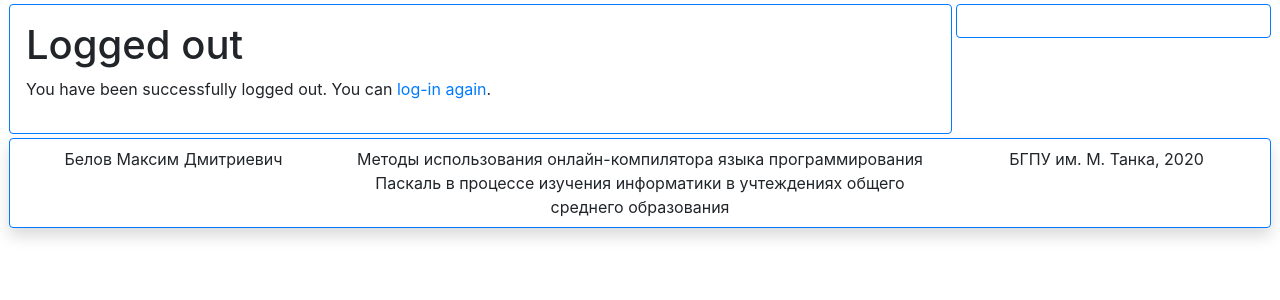
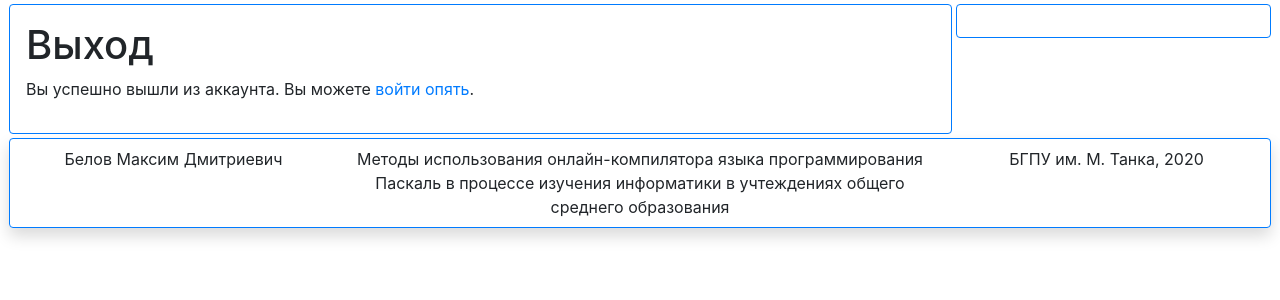
Before and after one commit to belovmd/edu-server, a Django app: page /logout/ in a window 1280 px wide. Shown: the part 56-356 px from the top of the page. Run offline with Django 3.2, Linux system fonts and the light colour scheme; some libraries are stand-ins or nearby versions.

Commit message:
translate logout

```diff
--- a/account/templates/registration/logged_out.html
+++ b/account/templates/registration/logged_out.html
@@ -1,8 +1,8 @@
 {% extends "base.html" %}
 
-{% block title %}Logged out{% endblock %}
+{% block title %}Выход{% endblock %}
 
 {% block content %}
-  <h1>Logged out</h1>
-  <p>You have been successfully logged out. You can <a href="{% url "login" %}">log-in again</a>.</p>
+  <h1>Выход</h1>
+  <p>Вы успешно вышли из аккаунта. Вы можете <a href="{% url "login" %}">войти опять</a>.</p>
 {% endblock %}
```
